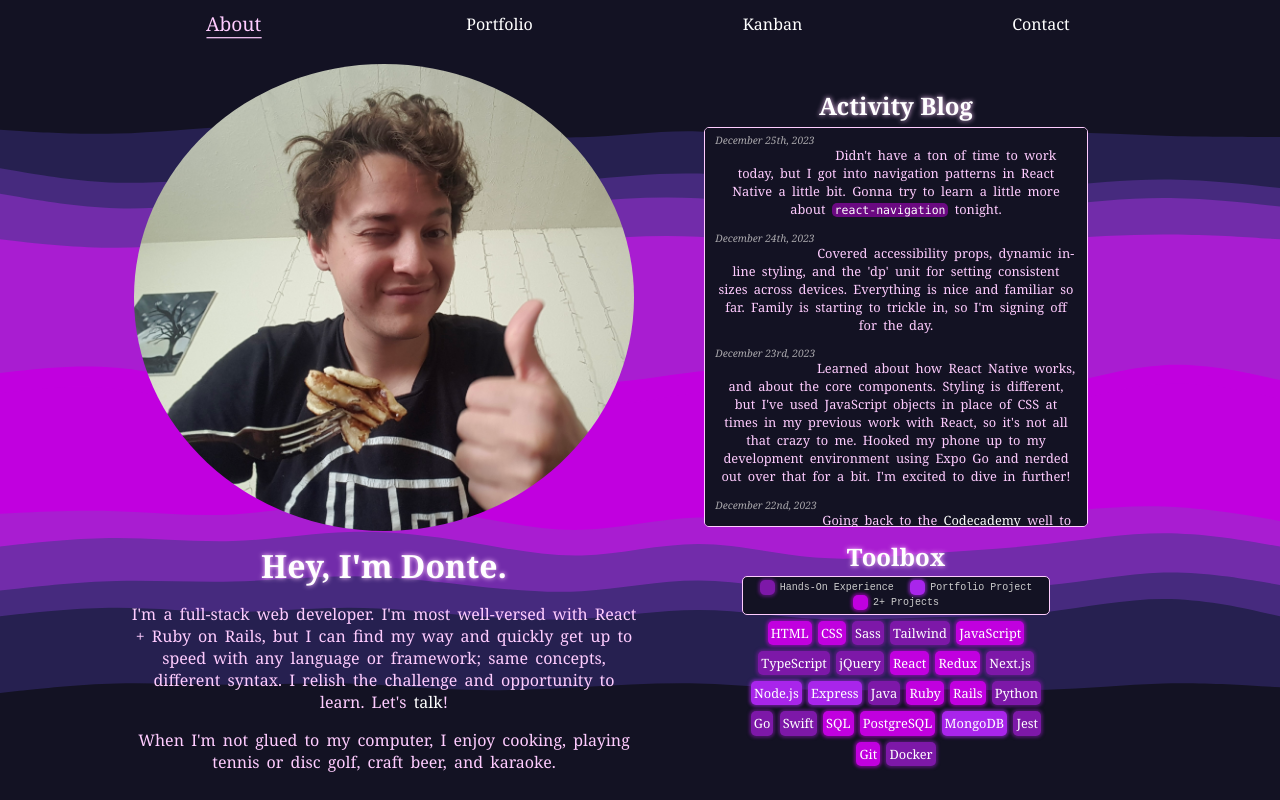
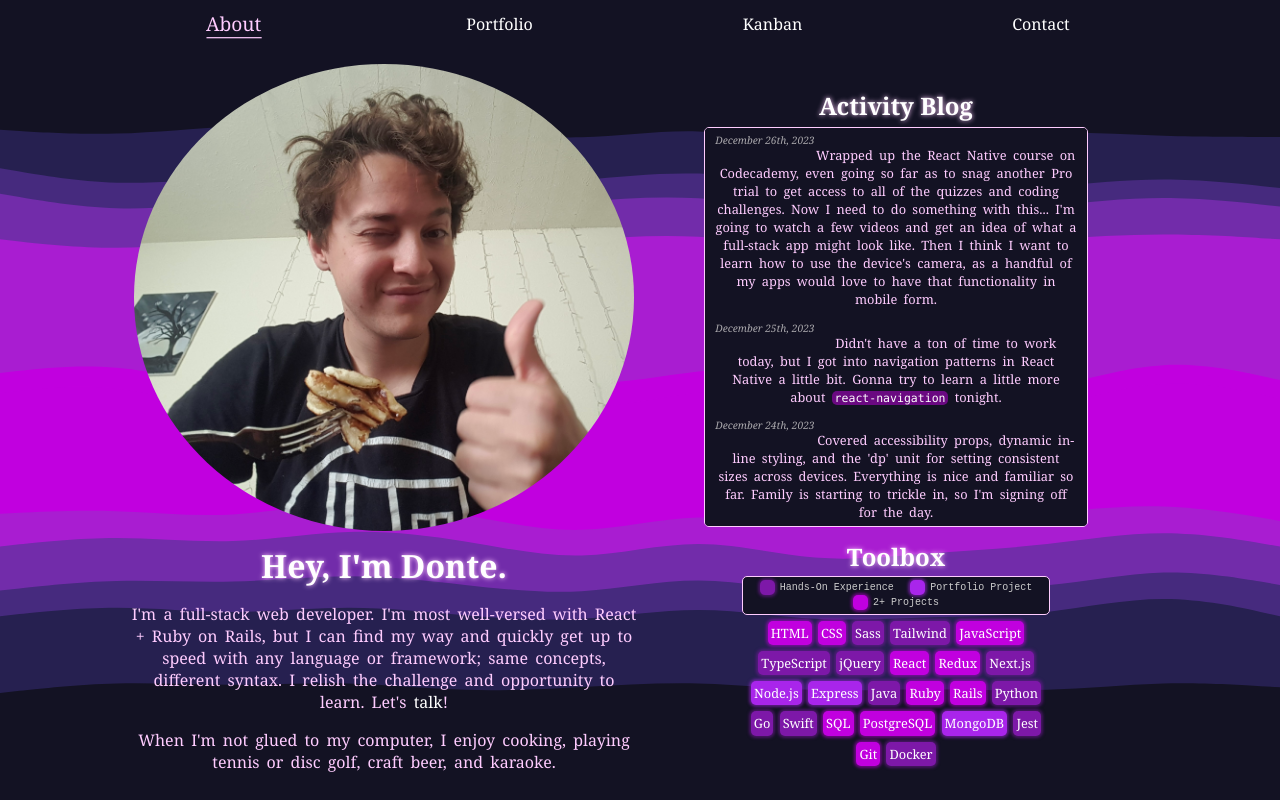
Before and after one commit to dawnteigh/dawnteigh.github.io, a React (Create React App) app: page /#/ in a window 1280 px wide. Built offline with nearby package versions, Linux system fonts and the light colour scheme.

Commit message:
12/26 entry

```diff
--- a/src/data/activity.js
+++ b/src/data/activity.js
@@ -1,4 +1,8 @@
 export const activity = [
+  {
+    date: "December 26th, 2023",
+    entry: "Wrapped up the React Native course on Codecademy, even going so far as to snag another Pro trial to get access to all of the quizzes and coding challenges. Now I need to do something with this... I'm going to watch a few videos and get an idea of what a full-stack app might look like. Then I think I want to learn how to use the device's camera, as a handful of my apps would love to have that functionality in mobile form."
+  },
   {
     date: "December 25th, 2023",
     entry: `Didn't have a ton of time to work today, but I got into navigation patterns in React Native a little bit. Gonna try to learn a little more about <code>react-navigation</code> tonight.`
--- a/src/data/tasks.js
+++ b/src/data/tasks.js
@@ -123,5 +123,5 @@ export const tasks = [
   {
     desc: "Complete React Native course on Codecademy",
     status: "in progress"
-  }
+  },
 ]
```
